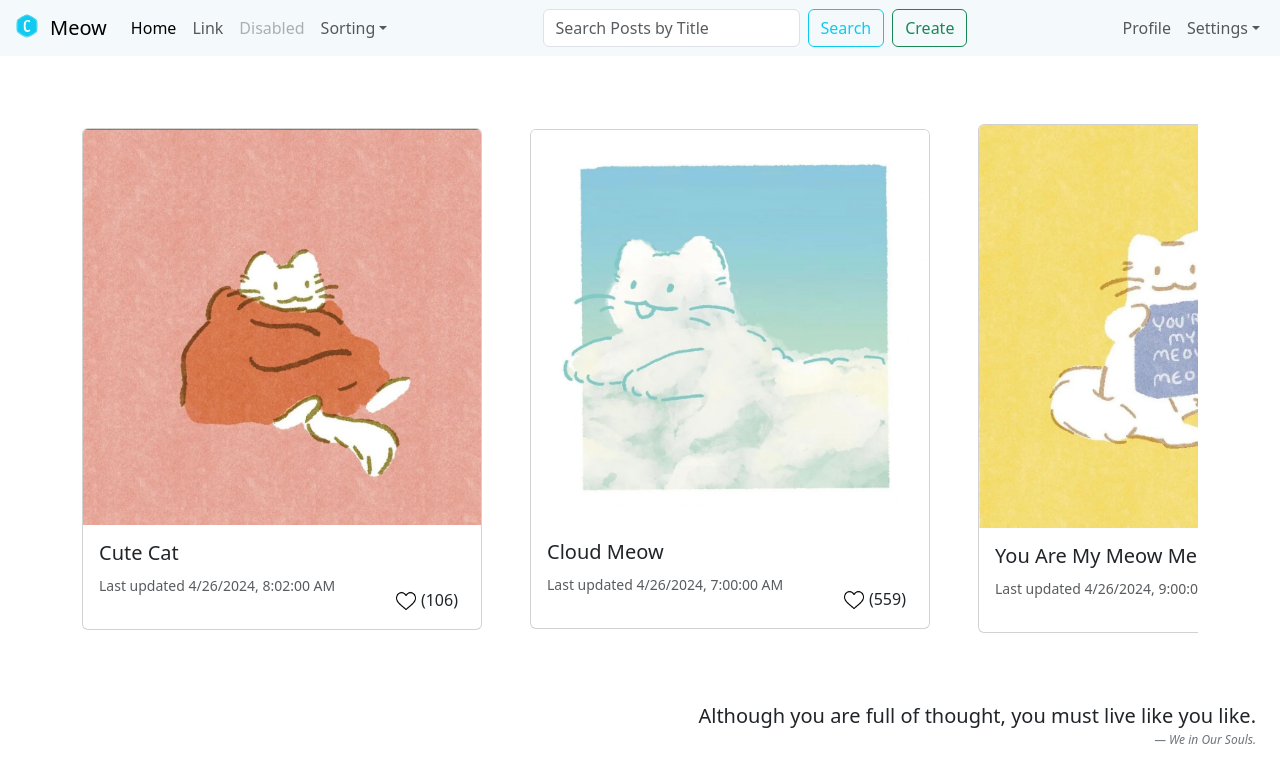
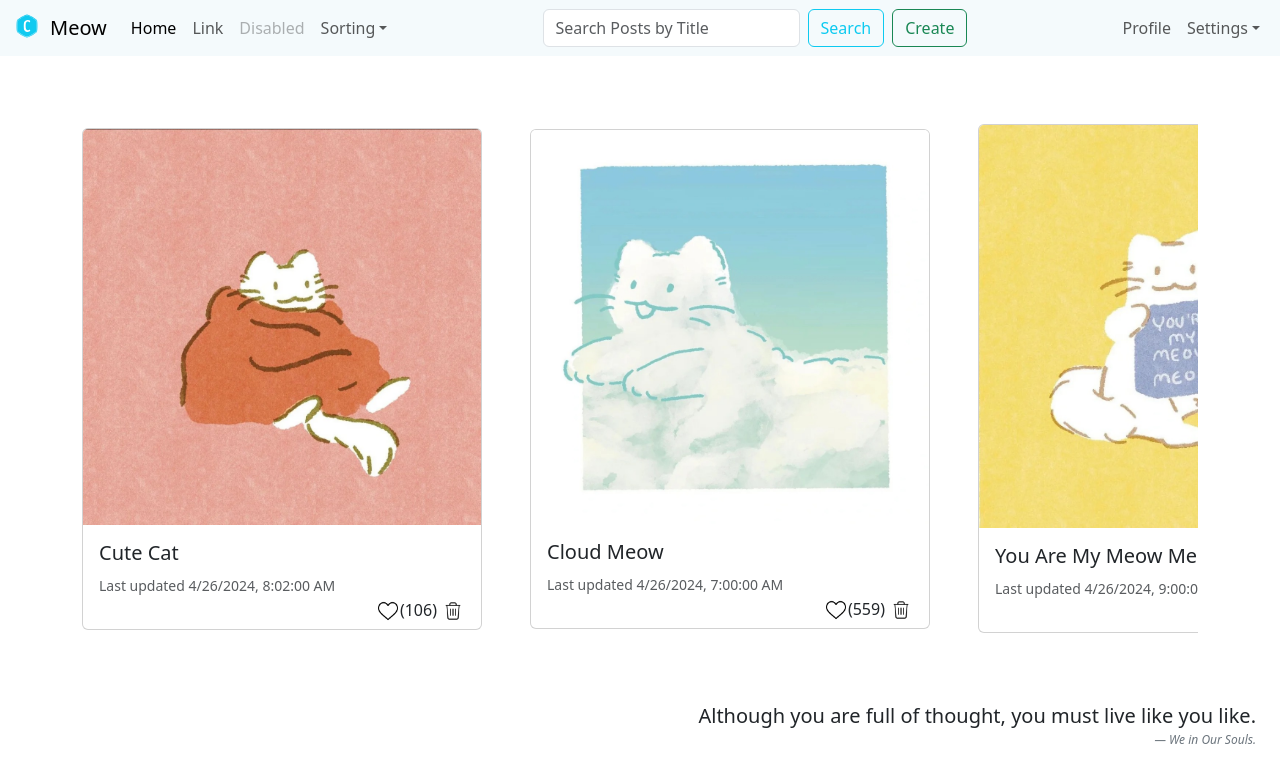
Before and after one commit to emilygoodjob/Meow, a React (Vite) app: page / in a window 1280 px wide. Shown: the top 782 px of the page. Built offline with nearby package versions, Linux system fonts and the light colour scheme.

Commit message:
able to delete

```diff
--- a/src/App.jsx
+++ b/src/App.jsx
@@ -117,6 +117,15 @@ function App() {
     setCards(updatedCards);
   };
 
+  const handleDelete = (index) => {
+    console.log("Deleting card at index:", index);
+    const updatedCards = [...cards];
+    updatedCards.splice(index, 1);
+    console.log("Updated cards after deletion:", updatedCards);
+    setCards(updatedCards);
+    setShowModal(false); // Close modal after deletion
+  };
+
   // Function to sort posts by created time or upvotes count
   const sortPosts = (criteria) => {
     let sortedCards = [...cards];
@@ -157,6 +166,7 @@ const sortPosts = (criteria) => {
                     upvotes={result.upvotes}
                     onClick={() => handleCardClick(result)}
                     onUpvote={() => handleUpvote(index)}
+                    onDelete={() => handleDelete(index)}
                   />
                 ))
               ) : (
@@ -170,6 +180,7 @@ const sortPosts = (criteria) => {
                     upvotes={card.upvotes}
                     onClick={() => handleCardClick(card)}
                     onUpvote={() => handleUpvote(index)}
+                    onDelete={() => handleDelete(index)}
                   />
                 ))
               )}
--- a/src/Components/Card.jsx
+++ b/src/Components/Card.jsx
@@ -1,7 +1,9 @@
 import React, { useState, useEffect } from 'react';
 import heart from '../assets/heart.png';
+import deleteIcon from '../assets/delete.png';
 
-function Card({ imgSrc, title, text, lastUpdated, style, upvotes, onClick, onUpvote}) {
+function Card({ imgSrc, title, text, lastUpdated, style, upvotes, onClick, onUpvote, onDelete}) {
+    console.log(onDelete);
     // Initialize upvotes based on the index
     const [upvotesCount, setUpvotesCount] = useState(upvotes);
 
@@ -31,11 +33,14 @@ function Card({ imgSrc, title, text, lastUpdated, style, upvotes, onClick, onUpv
                     <small className="text-muted">{lastUpdated}</small>
                 </p>
                 {/* Position the button on the bottom right corner */}
-                <div style={{ position: 'absolute', bottom: '0', right: '0', margin: '10px' }}>
+                <div style={{ position: 'absolute', bottom: '0', right: '0', margin: '0px' }}>
                     {/* Upvote button with heart image */}
-                    <button className="btn" onClick={(e) => { e.stopPropagation(); handleUpvote(); }}>
-                        <img src={heart} alt="Heart" style={{ width: '20px', marginRight: '5px' }} />
+                    <button className="btn" onClick={(e) => { e.stopPropagation(); handleUpvote(); }} style={{ marginRight: '-20px' }}>
+                        <img src={heart} alt="Heart" style={{ width: '20px', marginRight: '2px' }} />
                         ({upvotesCount})
+                    </button>
+                    <button className="btn" onClick={(e) => { e.stopPropagation(); onDelete(); }}>
+                        <img src={deleteIcon} alt="Delete" style={{ width: '20px', marginRight: '5px' }} />
                     </button>
                 </div>
             </div>
```
Also changed, not shown: src/assets/delete.png (added). Lines whose indentation alone changed are shown as unchanged.
